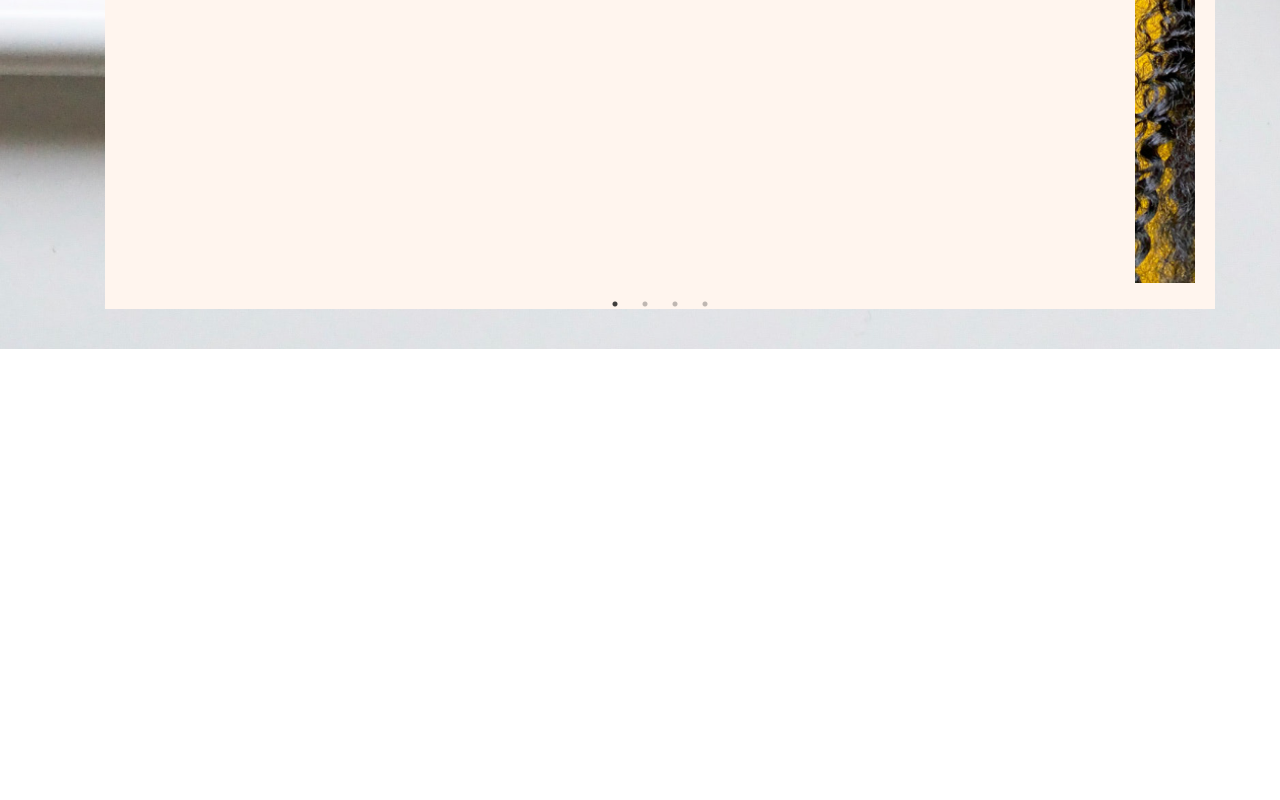
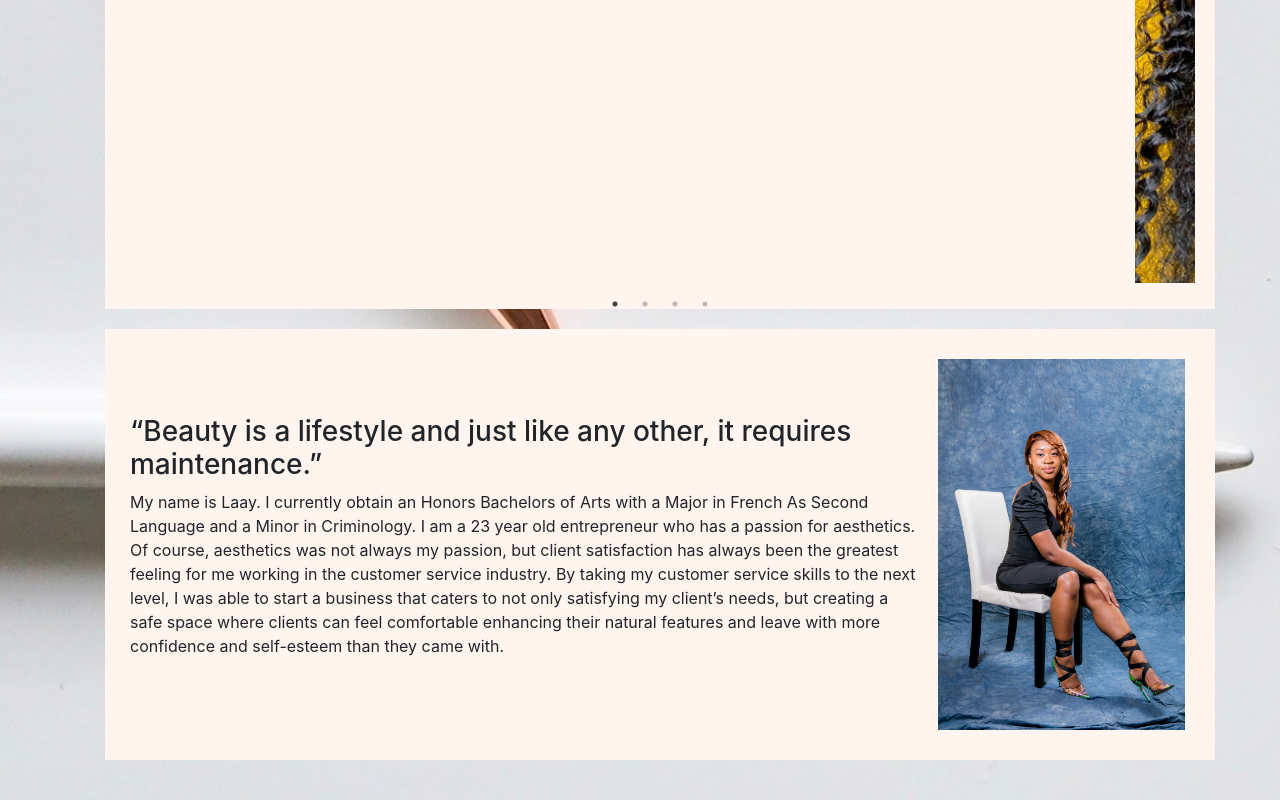
Before and after one commit to shaggy3232/slaaydbylaay, a React (Create React App) app in the folder client/: page / in a window 1280 px wide. Shown: the part 2793-3593 px from the top of the page. Before the commit the page ends 3142 px from the top, so only its background shows below. Built offline with nearby package versions, Linux system fonts and the light colour scheme.

Commit message:
added about me

```diff
--- a/client/src/Pages/homepage/homepage.css
+++ b/client/src/Pages/homepage/homepage.css
@@ -25,6 +25,16 @@ padding:20px;
 background-color: rgb(255,245,238);
 
 
+width: 100%;
+}
+
+.About-Me{
+  margin: 20px;
+padding:20px;
+background-color: rgb(255,245,238);
+
+display: flex;
+align-items: center;
 width: 100%;
 }
 
--- a/client/src/Pages/homepage/homepage.js
+++ b/client/src/Pages/homepage/homepage.js
@@ -250,6 +250,13 @@ render(){
 
                         </div>
 
+                        <div className = "About-Me">
+
+                        <Row style={{padding: "20px"}}><h3 >“Beauty is a lifestyle and just like any other, it requires maintenance.”</h3><p>My name is Laay. I currently obtain an Honors Bachelors of Arts with a  Major in French As Second Language and a Minor in Criminology. I am a 23 year old entrepreneur who has a passion for aesthetics. Of course, aesthetics was not always my passion, but client satisfaction has always been the greatest feeling for me working in the customer service industry. By taking my customer service skills to the next level, I was able to start a business that caters to not only satisfying my client’s needs, but creating a safe space  where clients can feel comfortable enhancing their natural features and leave with more confidence and self-esteem than they came with.</p></Row><img className ="image" src ={require( "../../Assets/AboutMePortrait.jpg")}/>
+
+
+                        </div>
+
 
 
                 </Container>
```
Also changed, not shown: client/src/Assets/AboutMePortrait.jpg (added).
